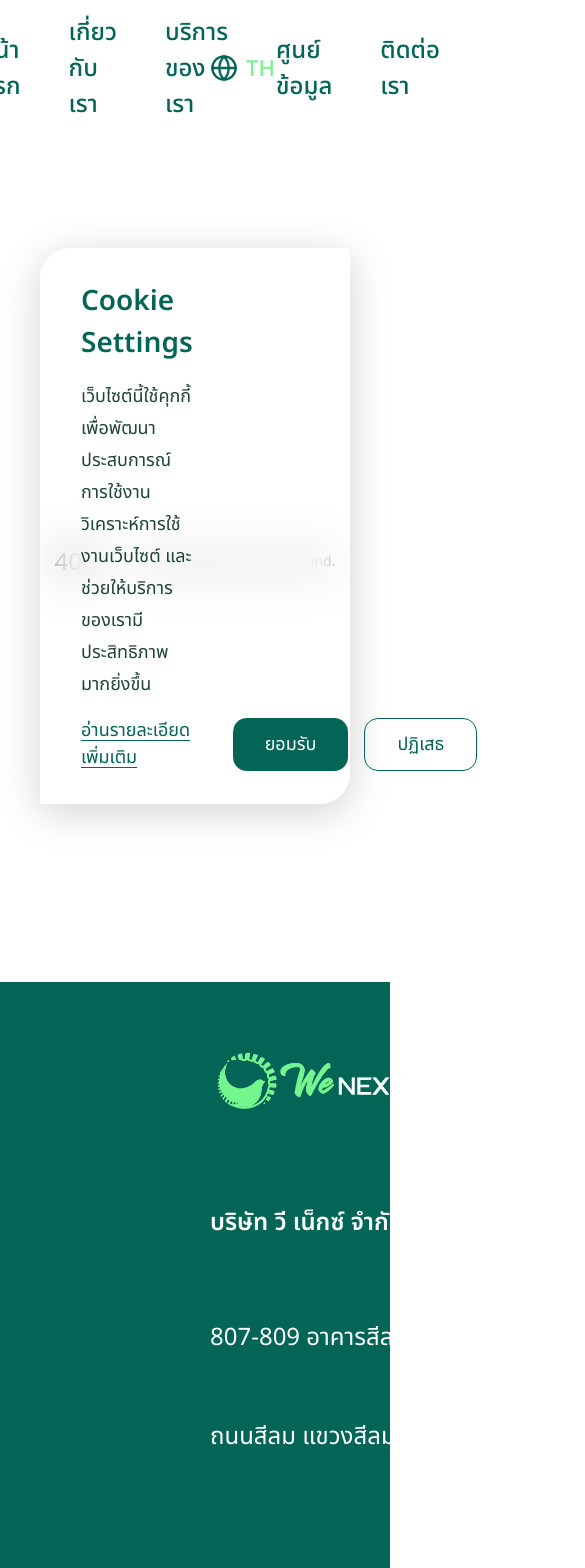
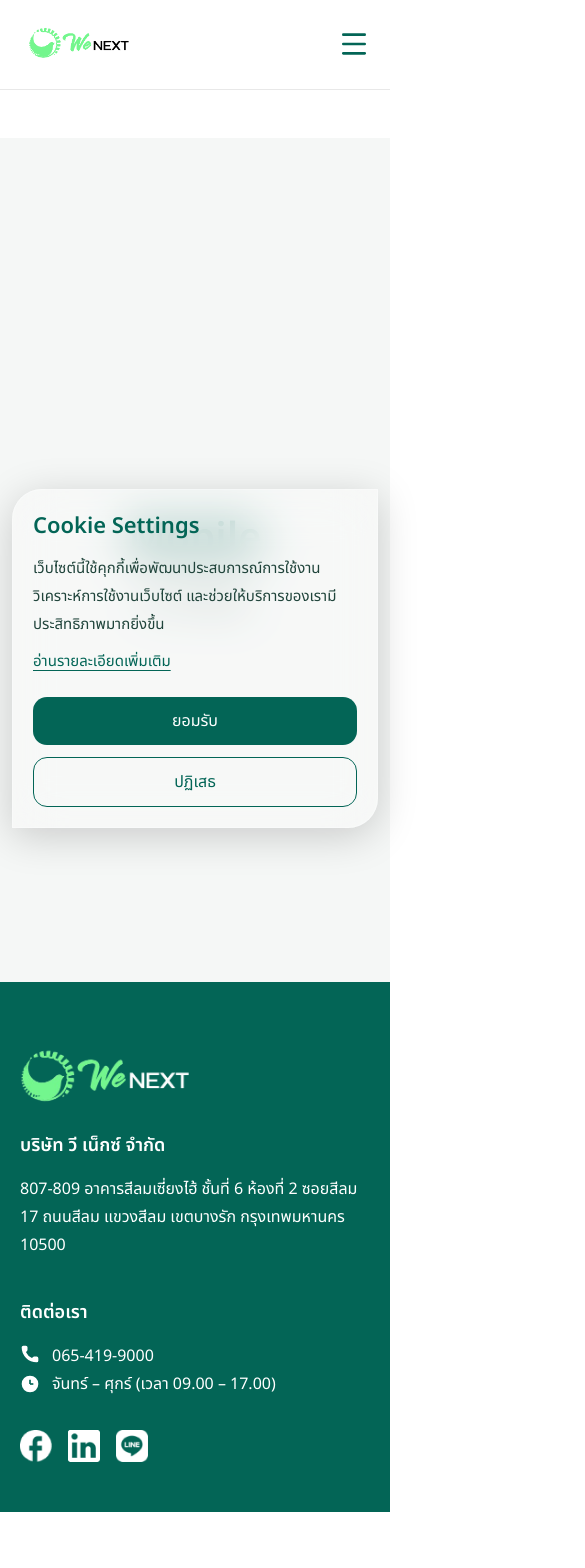
Before and after one commit to Muslin6409682843/we-next-website, a Next.js app in the folder frontend/: page /responsive in a window 390 px wide. Before the commit this address had no page. Shown: the top 1568 px of the page, 585 px wide, since content can reach past the window. After the commit the page ends 1512 px from the top, so only its background shows below. Built offline with nearby package versions, Linux system fonts and the light colour scheme.

Commit message:
delete whatsapp and navbar/footer responsive

```diff
--- a/frontend/app/components/CookieBanner.tsx
+++ b/frontend/app/components/CookieBanner.tsx
@@ -33,9 +33,16 @@ export default function CookieBanner() {
         fixed
         left-1/2
         -translate-x-1/2
-        bottom-[40px]
+        bottom-4
+        sm:bottom-6
+        lg:bottom-10
+
         z-[999]
-        w-[calc(100%-80px)]
+
+        w-[calc(100%-24px)]
+        sm:w-[calc(100%-40px)]
+        lg:w-[calc(100%-80px)]
+
         max-w-[1400px]
 
         backdrop-blur-xl
@@ -43,8 +50,9 @@ export default function CookieBanner() {
         border border-white/30
         shadow-[0_8px_40px_rgba(0,0,0,0.18)]
 
-        px-[40px]
-        py-[32px]
+        px-5 py-5
+        sm:px-7 sm:py-6
+        lg:px-[40px] lg:py-[32px]
       "
       style={{
         borderTopLeftRadius: "30px",
@@ -53,14 +61,52 @@ export default function CookieBanner() {
         borderBottomLeftRadius: "0px",
       }}
     >
-      <div className="flex items-end justify-between gap-10">
+      <div
+        className="
+          flex flex-col
+          lg:flex-row
+          lg:items-end
+          lg:justify-between
+
+          gap-6
+          lg:gap-10
+        "
+      >
         {/* LEFT */}
-        <div className="max-w-[900px] flex flex-col gap-4">
-          <h3 className="text-[28px] font-semibold text-[#036556]">
+        <div
+          className="
+            w-full
+            lg:max-w-[900px]
+
+            flex flex-col gap-3
+            lg:gap-4
+          "
+        >
+          <h3
+            className="
+              font-semibold text-[#036556]
+
+              text-[22px]
+              sm:text-[24px]
+              lg:text-[28px]
+            "
+          >
             Cookie Settings
           </h3>
 
-          <p className="text-[18px] leading-[32px] text-[#20443B]">
+          <p
+            className="
+              text-[#20443B]
+
+              text-[15px]
+              leading-[28px]
+
+              sm:text-[16px]
+
+              lg:text-[18px]
+              lg:leading-[32px]
+            "
+          >
             เว็บไซต์นี้ใช้คุกกี้เพื่อพัฒนาประสบการณ์การใช้งาน
             วิเคราะห์การใช้งานเว็บไซต์
             และช่วยให้บริการของเรามีประสิทธิภาพมากยิ่งขึ้น
@@ -70,12 +116,17 @@ export default function CookieBanner() {
             href="/privacy-policy"
             className="
               w-fit
-            text-[18px]
+
               text-[#036556]
               underline
               underline-offset-4
+
               hover:opacity-70
               transition
+
+              text-[15px]
+              sm:text-[16px]
+              lg:text-[18px]
             "
           >
             อ่านรายละเอียดเพิ่มเติม
@@ -83,16 +134,39 @@ export default function CookieBanner() {
         </div>
 
         {/* RIGHT */}
-        <div className="flex gap-4 shrink-0">
+        <div
+          className="
+            flex flex-col
+            sm:flex-row
+
+            gap-3
+            sm:gap-4
+
+            w-full
+            lg:w-auto
+
+            shrink-0
+          "
+        >
           <button
             onClick={acceptCookies}
             className="
               bg-[#036556]
               text-white
-              px-8
+
+              w-full
+              sm:w-auto
+
+              px-6
+              lg:px-8
+
               py-3
-              text-[18px]
+
+              text-[16px]
+              lg:text-[18px]
+
               rounded-[14px]
+
               hover:opacity-90
               transition
             "
@@ -105,10 +179,20 @@ export default function CookieBanner() {
             className="
               border border-[#036556]
               text-[#036556]
-              px-8
+
+              w-full
+              sm:w-auto
+
+              px-6
+              lg:px-8
+
               py-3
-              text-[18px]
+
+              text-[16px]
+              lg:text-[18px]
+
               rounded-[14px]
+
               hover:bg-[#036556]/10
               transition
             "
--- a/frontend/app/components/layout/Footer.tsx
+++ b/frontend/app/components/layout/Footer.tsx
@@ -2,47 +2,137 @@ import { Phone } from "lucide-react";
 
 export default function Footer() {
   return (
-    <footer className="w-full bg-[#036556] text-white">
-      <div className="px-[210px] py-[50px] grid grid-cols-[600px_auto] gap-[50px]">
+    <footer className="w-full bg-[#036556] text-white overflow-hidden">
+      <div
+        className="
+          px-[210px] py-[50px]
+
+          max-[1400px]:px-[120px]
+          max-[1200px]:px-[80px]
+          max-[992px]:px-[50px]
+          max-[768px]:px-[30px]
+          max-[640px]:px-5
+
+          grid grid-cols-[600px_auto]
+          max-[1100px]:grid-cols-1
+
+          gap-[50px]
+          max-[1100px]:gap-10
+        "
+      >
         {/* 🔹 LEFT */}
         <div className="grid grid-rows-[auto_auto_auto_auto]">
           <img
             src="/logo-white.png"
             alt="WeNext Logo"
-            className="w-[213px] h-[98px] object-contain mb-3"
+            className="
+              w-[213px] h-[98px] object-contain mb-3
+
+              max-[768px]:w-[180px]
+              max-[768px]:h-auto
+            "
           />
 
-          <p className="text-[24px] font-semibold mb-4">
+          <p
+            className="
+              text-[24px] font-semibold mb-4
+
+              max-[768px]:text-[20px]
+              max-[640px]:text-[18px]
+            "
+          >
             บริษัท วี เน็กซ์ จำกัด
           </p>
 
-          <p className="text-[24px] leading-[36px]">
-            807-809 อาคารสีลมเซี่ยงไฮ้ ชั้นที่ 6 ห้องที่ 2 ซอยสีลม 17
-          </p>
+          <p
+            className="
+              text-[24px] leading-[36px]
 
-          <p className="text-[24px] leading-[36px]">
-            ถนนสีลม แขวงสีลม เขตบางรัก กรุงเทพมหานคร 10500
+              max-[768px]:text-[20px]
+              max-[768px]:leading-[32px]
+
+              max-[640px]:text-[16px]
+              max-[640px]:leading-[28px]
+            "
+          >
+            807-809 อาคารสีลมเซี่ยงไฮ้ ชั้นที่ 6 ห้องที่ 2 ซอยสีลม 17 ถนนสีลม
+            แขวงสีลม เขตบางรัก กรุงเทพมหานคร 10500
           </p>
         </div>
 
         {/* 🔹 RIGHT */}
-        <div className="relative grid grid-rows-[auto_auto_auto_auto] pt-[110px]">
+        <div
+          className="
+            relative grid grid-rows-[auto_auto_auto_auto] pt-[110px]
+
+            max-[1100px]:pt-0
+          "
+        >
           {/* spacer ให้ตรงกับ logo */}
-          <div></div>
+          <div className="max-[1100px]:hidden"></div>
 
           {/* title */}
-          <p className="text-[24px] font-semibold mb-4">ติดต่อเรา</p>
+          <p
+            className="
+              text-[24px] font-semibold mb-4
+
+              max-[768px]:text-[20px]
+              max-[640px]:text-[18px]
+            "
+          >
+            ติดต่อเรา
+          </p>
 
           {/* phone */}
-          <div className="flex items-start gap-3 text-[24px] leading-[36px]">
-            <Phone className="w-[24px] h-[24px] fill-white stroke-none mt-[2px]" />
+          <div
+            className="
+              flex items-start gap-3
+              text-[24px] leading-[36px]
+
+              max-[768px]:text-[20px]
+              max-[768px]:leading-[32px]
+
+              max-[640px]:text-[16px]
+              max-[640px]:leading-[28px]
+            "
+          >
+            <Phone
+              className="
+                w-[24px] h-[24px]
+                fill-white stroke-none mt-[2px]
+
+                max-[640px]:w-5
+                max-[640px]:h-5
+              "
+            />
+
             <span>065-419-9000</span>
           </div>
 
           {/* time */}
-          <div className="flex items-start gap-3 text-[24px] leading-[36px]">
-            <svg className="w-[24px] h-[24px] mt-[4px]" viewBox="0 0 24 24">
+          <div
+            className="
+              flex items-start gap-3
+              text-[24px] leading-[36px]
+
+              max-[768px]:text-[20px]
+              max-[768px]:leading-[32px]
+
+              max-[640px]:text-[16px]
+              max-[640px]:leading-[28px]
+            "
+          >
+            <svg
+              className="
+                w-[24px] h-[24px] mt-[4px]
+
+                max-[640px]:w-5
+                max-[640px]:h-5
+              "
+              viewBox="0 0 24 24"
+            >
               <circle cx="12" cy="12" r="10" fill="white" />
+
               <line
                 x1="12"
                 y1="12"
@@ -51,6 +141,7 @@ export default function Footer() {
                 stroke="#036556"
                 strokeWidth="2"
               />
+
               <line
                 x1="12"
                 y1="12"
@@ -60,11 +151,25 @@ export default function Footer() {
                 strokeWidth="2"
               />
             </svg>
-            <span>จันทร์ – ศุกร์ (เวลา 09.00 – 17.00 น.)</span>
+
+            <span>จันทร์ – ศุกร์ (เวลา 09.00 – 17.00)</span>
           </div>
 
-          {/* 🔥 SOCIAL (ลอย ไม่กระทบ layout) */}
-          <div className="absolute right-0 bottom-0 flex gap-5">
+          {/* 🔥 SOCIAL */}
+          <div
+            className="
+              absolute right-0 bottom-0 flex gap-5
+
+              max-[1280px]:relative
+              max-[1280px]:right-auto
+              max-[1280px]:bottom-auto
+              max-[1280px]:mt-20
+
+              max-[1100px]:mt-8
+
+              max-[640px]:gap-4
+            "
+          >
             <a
               href="https://web.facebook.com/WeNext.consult"
               target="_blank"
@@ -73,7 +178,13 @@ export default function Footer() {
               <img
                 src="/icons/facebook2.png"
                 alt="facebook"
-                className="w-[38px] h-[38px] cursor-pointer hover:opacity-70 transition"
+                className="
+                  w-[38px] h-[38px]
+                  cursor-pointer hover:opacity-70 transition
+
+                  max-[640px]:w-8
+                  max-[640px]:h-8
+                "
               />
             </a>
 
@@ -85,7 +196,13 @@ export default function Footer() {
               <img
                 src="/icons/linkedin2.png"
                 alt="linkedin"
-                className="w-[38px] h-[38px] cursor-pointer hover:opacity-70 transition"
+                className="
+                  w-[38px] h-[38px]
+                  cursor-pointer hover:opacity-70 transition
+
+                  max-[640px]:w-8
+                  max-[640px]:h-8
+                "
               />
             </a>
 
@@ -97,14 +214,15 @@ export default function Footer() {
               <img
                 src="/icons/line.png"
                 alt="line"
-                className="w-[38px] h-[38px] cursor-pointer hover:opacity-70 transition"
+                className="
+                  w-[38px] h-[38px]
+                  cursor-pointer hover:opacity-70 transition
+
+                  max-[640px]:w-8
+                  max-[640px]:h-8
+                "
               />
             </a>
-            <img
-              src="/icons/whatsapp.png"
-              alt="whatsapp"
-              className="w-[43px] h-[43px] cursor-pointer hover:opacity-70 transition translate-y-[-4px]"
-            />
           </div>
         </div>
       </div>
--- a/frontend/app/components/layout/Navbar.tsx
+++ b/frontend/app/components/layout/Navbar.tsx
@@ -3,7 +3,7 @@
 
 import { usePathname } from "next/navigation";
 import { useState } from "react";
-import { Globe } from "lucide-react";
+import { Globe, Menu, X } from "lucide-react";
 import Link from "next/link";
 
 export default function Navbar() {
@@ -18,45 +18,96 @@ export default function Navbar() {
   ];
 
   const [lang, setLang] = useState<"TH" | "EN">("TH");
+  const [mobileMenuOpen, setMobileMenuOpen] = useState(false);
 
   return (
     <nav
       className="
-        w-full h-[138px]
-        flex items-center
-        px-[210px]
         fixed top-0 left-0 z-50
+        w-full
         bg-white
+        border-b border-[#E8E8E8]
       "
     >
-      {/* 🔹 LEFT: LOGO */}
-      <div className="flex-1">
+      {/* MAIN NAVBAR */}
+      <div
+        className="
+          relative
+          mx-auto
+          flex items-center justify-between
+
+          h-[88px]
+          px-5
+
+          sm:h-[96px]
+          sm:px-6
+
+          md:h-[105px]
+          md:px-10
+
+          lg:h-[120px]
+          lg:px-16
+
+          xl:h-[138px]
+          xl:px-[120px]
+
+          2xl:px-[210px]
+        "
+      >
+        {/* 🔹 LOGO */}
+        <div className="flex items-center z-20">
           <Link href="/">
             <img
               src="/logo.png"
               alt="WeNext Logo"
-            className="h-[110px] object-contain cursor-pointer"
+              className="
+                object-contain cursor-pointer
+
+                h-[56px]
+
+                sm:h-[64px]
+
+                md:h-[76px]
+
+                lg:h-[88px]
+
+                xl:h-[100px]
+
+                2xl:h-[110px]
+              "
             />
           </Link>
         </div>
 
-      {/* 🔹 CENTER: MENU (absolute center จริง) */}
+        {/* 🔹 DESKTOP MENU */}
         <div
           className="
+            hidden lg:flex
+
             absolute left-1/2 -translate-x-1/2
-    flex items-center gap-[48px]
-    text-[24px] font-medium
+
+            items-center
+
+            gap-6
+            xl:gap-10
+            2xl:gap-[48px]
+
+            font-medium
+
+            text-[16px]
+            xl:text-[20px]
+            2xl:text-[24px]
           "
         >
           {menu.map((item) => {
             const isActive = pathname === item.path;
 
             return (
-            <a
+              <Link
                 key={item.path}
                 href={item.path}
                 className={`
-          relative group transition-all duration-300
+                  relative group transition-all duration-300 whitespace-nowrap
                   ${isActive ? "text-[#73F68D]" : "text-[#036556]"}
                 `}
               >
@@ -71,21 +122,49 @@ export default function Navbar() {
                     ${isActive ? "w-full" : "w-0 group-hover:w-full"}
                   `}
                 />
-            </a>
+              </Link>
             );
           })}
         </div>
 
-      {/* 🔹 RIGHT: LANGUAGE */}
-      <div className="flex-1 flex justify-end items-center gap-2 text-[22px] font-medium">
-        <Globe className="w-[28px] h-[28px] text-[#036556] -mt-[2px]" />
+        {/* 🔹 RIGHT SIDE */}
+        <div className="flex items-center gap-4 z-20">
+          {/* LANGUAGE */}
+          <div
+            className="
+              hidden sm:flex
+              items-center gap-2
+              font-medium
+
+              text-[16px]
+
+              md:text-[18px]
+
+              xl:text-[22px]
+            "
+          >
+            <Globe
+              className="
+                text-[#036556]
+
+                w-[20px] h-[20px]
+
+                md:w-[24px] md:h-[24px]
+
+                xl:w-[28px] xl:h-[28px]
+              "
+            />
 
             {/* TH */}
             <span
               onClick={() => setLang("TH")}
               className={`
                 cursor-pointer transition-all duration-300
-      ${lang === "TH" ? "text-[#73F68D]" : "text-[#036556] hover:opacity-70"}
+                ${
+                  lang === "TH"
+                    ? "text-[#73F68D]"
+                    : "text-[#036556] hover:opacity-70"
+                }
               `}
             >
               TH
@@ -99,13 +178,86 @@ export default function Navbar() {
               onClick={() => setLang("EN")}
               className={`
                 cursor-pointer transition-all duration-300
-      ${lang === "EN" ? "text-[#73F68D]" : "text-[#036556] hover:opacity-70"}
+                ${
+                  lang === "EN"
+                    ? "text-[#73F68D]"
+                    : "text-[#036556] hover:opacity-70"
+                }
               `}
             >
               EN
             </span>
             */}
           </div>
+
+          {/* 🔹 MOBILE MENU BUTTON */}
+          <button
+            onClick={() => setMobileMenuOpen(!mobileMenuOpen)}
+            className="
+              lg:hidden
+              text-[#036556]
+            "
+          >
+            {mobileMenuOpen ? (
+              <X className="w-8 h-8" />
+            ) : (
+              <Menu className="w-8 h-8" />
+            )}
+          </button>
+        </div>
+      </div>
+
+      {/* 🔹 MOBILE MENU */}
+      <div
+        className={`
+          lg:hidden
+          overflow-hidden
+          transition-all duration-300 ease-in-out
+          bg-white border-t border-[#E8E8E8]
+
+          ${mobileMenuOpen ? "max-h-[500px] opacity-100" : "max-h-0 opacity-0"}
+        `}
+      >
+        <div className="flex flex-col px-6 py-5">
+          {menu.map((item) => {
+            const isActive = pathname === item.path;
+
+            return (
+              <Link
+                key={item.path}
+                href={item.path}
+                onClick={() => setMobileMenuOpen(false)}
+                className={`
+                  py-4
+                  border-b border-[#EFEFEF]
+                  text-[18px]
+                  font-medium
+                  transition-all duration-300
+
+                  ${isActive ? "text-[#73F68D]" : "text-[#036556]"}
+                `}
+              >
+                {item.name}
+              </Link>
+            );
+          })}
+
+          {/* MOBILE LANGUAGE */}
+          <div className="flex items-center gap-2 pt-5">
+            <Globe className="w-5 h-5 text-[#036556]" />
+
+            <span
+              onClick={() => setLang("TH")}
+              className={`
+                cursor-pointer font-medium transition-all duration-300
+                ${lang === "TH" ? "text-[#73F68D]" : "text-[#036556]"}
+              `}
+            >
+              TH
+            </span>
+          </div>
+        </div>
+      </div>
     </nav>
   );
 }
--- /dev/null
+++ b/frontend/app/responsive/page.tsx
@@ -0,0 +1,52 @@
+// /app/responsive/page.tsx
+
+export default function ResponsivePage() {
+  return (
+    <main className="min-h-screen bg-[#F5F7F6]">
+      {/* Desktop */}
+      <section className="hidden 2xl:flex items-center justify-center h-screen">
+        <div className="text-center">
+          <p className="text-[72px] font-bold text-[#036556]">2XL Desktop</p>
+
+          <p className="text-[28px] text-[#20443B] mt-4">1536px ขึ้นไป</p>
+        </div>
+      </section>
+
+      {/* XL */}
+      <section className="hidden xl:flex 2xl:hidden items-center justify-center h-screen">
+        <div className="text-center">
+          <p className="text-[64px] font-bold text-[#036556]">XL Desktop</p>
+
+          <p className="text-[24px] text-[#20443B] mt-4">1280px - 1535px</p>
+        </div>
+      </section>
+
+      {/* Laptop */}
+      <section className="hidden lg:flex xl:hidden items-center justify-center h-screen">
+        <div className="text-center">
+          <p className="text-[56px] font-bold text-[#036556]">Laptop</p>
+
+          <p className="text-[22px] text-[#20443B] mt-4">1024px - 1279px</p>
+        </div>
+      </section>
+
+      {/* Tablet */}
+      <section className="hidden md:flex lg:hidden items-center justify-center h-screen">
+        <div className="text-center">
+          <p className="text-[48px] font-bold text-[#036556]">Tablet</p>
+
+          <p className="text-[20px] text-[#20443B] mt-4">768px - 1023px</p>
+        </div>
+      </section>
+
+      {/* Mobile */}
+      <section className="flex md:hidden items-center justify-center h-screen">
+        <div className="text-center px-6">
+          <p className="text-[40px] font-bold text-[#036556]">Mobile</p>
+
+          <p className="text-[18px] text-[#20443B] mt-4">ต่ำกว่า 768px</p>
+        </div>
+      </section>
+    </main>
+  );
+}
```
Lines whose indentation alone changed are shown as unchanged.
